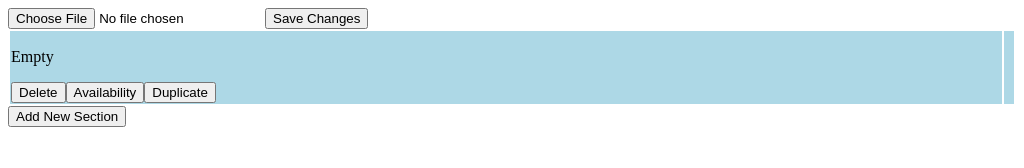
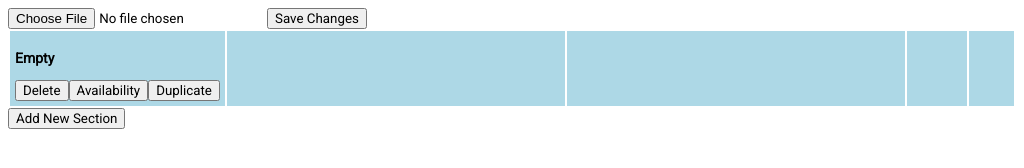
Before and after one commit to Florvasi25/OfflineMenuEditor, an Electron app: page src/ui/index.html in a window 1024 px wide. Both pictures are taken after a click on the button "Add New Section". Drawn offline with Linux system fonts and the light colour scheme.

Commit message:
Table adjsutments

```diff
--- a/package.json
+++ b/package.json
@@ -4,8 +4,7 @@
   "description": "",
   "main": "main.js",
   "scripts": {
-    "start": "npm run electron",
-    "electron": "electron ."
+    "start": "electron ."
   },
   "keywords": [],
   "author": "",
--- a/src/ui/app.js
+++ b/src/ui/app.js
@@ -36,13 +36,10 @@ function createSection(menuSection) {
     sectionRow.classList.add('sectionContainer');
     sectionRow.id = menuSection.MenuSectionId;
 
+    //Name Cell
     const sectionNameCell = document.createElement('td');
     sectionNameCell.classList.add('sectionNameCell');
     sectionRow.append(sectionNameCell)
-
-    const sectionDescCell = document.createElement('td');
-    sectionDescCell.classList.add('sectionDescCell');
-    sectionRow.append(sectionDescCell)
 
     //Name Component
     const sectionName = document.createElement('p');
@@ -52,16 +49,6 @@ function createSection(menuSection) {
     sectionNameCell.appendChild(sectionName);
 
     sectionName.addEventListener('input', updateDataFromUI);
-
-    //Section Description
-    const sectionDesc = document.createElement('p');
-    sectionDesc.contentEditable = true;
-    sectionDesc.classList.add('sectionDesc');
-    sectionDesc.textContent = menuSection.Description;
-    sectionDescCell.appendChild(sectionDesc);
-
-    sectionDesc.addEventListener('input', updateDataFromUI);
-
 
     //Delete Button
     const deleteButton = document.createElement('button');
@@ -91,6 +78,36 @@ function createSection(menuSection) {
         duplicateSection(sectionRow.id);
     });
     sectionNameCell.appendChild(duplicateButton);
+
+    //Section Cell
+    const sectionDescCell = document.createElement('td');
+    sectionDescCell.classList.add('sectionDescCell');
+    sectionRow.append(sectionDescCell)
+
+    //Section Description
+    const sectionDesc = document.createElement('p');
+    sectionDesc.contentEditable = true;
+    sectionDesc.classList.add('sectionDesc');
+    sectionDesc.textContent = menuSection.Description;
+    sectionDescCell.appendChild(sectionDesc);
+
+    sectionDesc.addEventListener('input', updateDataFromUI);
+
+    //OS Cell
+    const sectionOsCell = document.createElement('td');
+    sectionOsCell.classList.add('sectionOsCell');
+    sectionRow.append(sectionOsCell)
+
+    //Price Cell
+    const sectionPriceCell = document.createElement('td');
+    sectionPriceCell.classList.add('sectionPriceCell');
+    sectionRow.append(sectionPriceCell)
+
+    //Tax Cell
+    const sectionTaxCell = document.createElement('td');
+    sectionTaxCell.classList.add('sectionTaxCell');
+    sectionRow.append(sectionTaxCell)
+
 
     return sectionRow
 }
--- a/src/ui/index.html
+++ b/src/ui/index.html
@@ -5,7 +5,11 @@
     <meta charset="UTF-8">
     <meta name="viewport" content="width=device-width, initial-scale=1.0">
     <meta http-equiv="Content-Security-Policy" content="script-src 'self'">
+    <link rel="preconnect" href="https://fonts.googleapis.com">
     <title>JSON Editor</title>
+    <link rel="preconnect" href="https://fonts.googleapis.com">
+    <link rel="preconnect" href="https://fonts.gstatic.com" crossorigin>
+    <link href="https://fonts.googleapis.com/css2?family=Commissioner:wght@200&family=Fraunces:opsz,wght@9..144,300&family=Roboto&display=swap" rel="stylesheet">
     <link rel="stylesheet" href="style.css">
 </head>
 <body class="body">
@@ -15,8 +19,6 @@
     </div>
     <table class="tablebody">
         <tbody id="outputContainer">
-            <td id="sectionNameCell"></td>
-            <td id="sectionDescCell"></td>
         </tbody>
     </table>
     <button id="addSectionButton">Add New Section</button>
--- a/src/ui/style.css
+++ b/src/ui/style.css
@@ -1,8 +1,13 @@
-*
+* {
+    /* font-family: 'Commissioner', sans-serif;
+    font-family: 'Fraunces', serif; */
+    font-family: 'Roboto', sans-serif;
+}
 
 .tablebody {
     width: 100vw;
     max-width: 100%;
+    table-layout: fixed;
 }
 
 .sectionContainer {
@@ -12,8 +17,43 @@
     margin: 15px 0;
 }
 
+.sectionNameCell {
+    padding: 5px;
+    width: 205px;
+}
+
+.sectionDescCell {
+    padding: 5px;
+    width: auto;
+}
+
+.sectionOsCell {
+    padding: 5px;
+    width: auto;
+}
+
+.sectionPriceCell {
+    padding: 5px;
+    width: 50px;
+}
+
+.sectionTaxCell {
+    padding: 5px;
+    width: 35px;
+}
+
+
 .unavailable {
     background-color: #bbbbbb;
+}
+
+.sectionName {
+    font-size: 14px;
+    font-weight: bold;
+}
+
+.sectionDesc {
+    font-size: 12px;
 }
 
 .emptyName {
```
